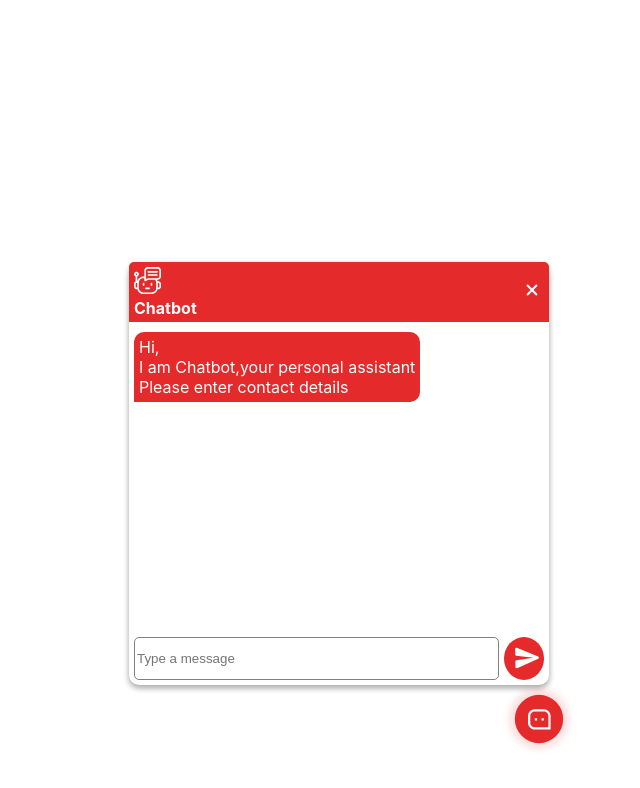
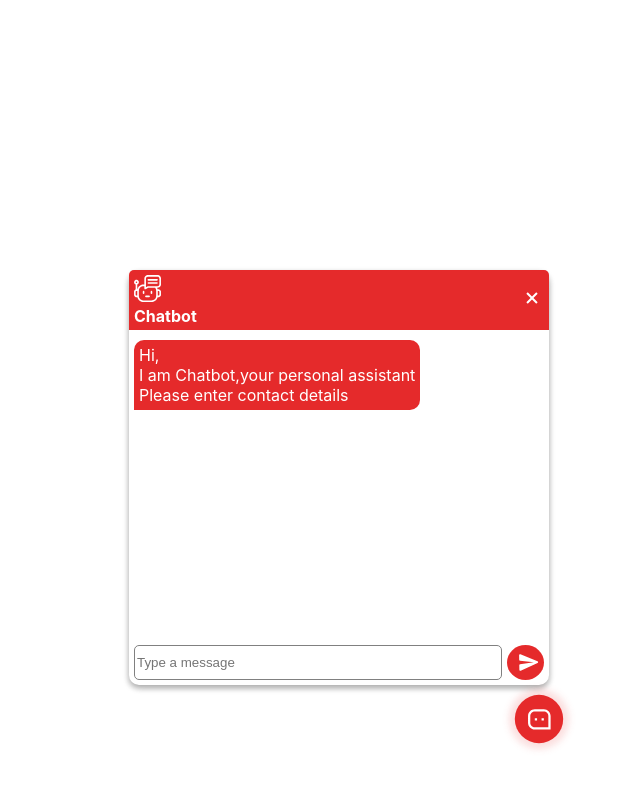
Before and after one commit to flycatch/chat-bot-widjet, a React (Create React App) app: page / in a window 1280 px wide. Both pictures are taken after a click on the picture 1179 px from the left and 719 px from the top of the page. Shown: the top 788 px of the page, without its empty margins (640-1280 px from the left). Built offline with nearby package versions, Linux system fonts and the light colour scheme.

Commit message:
fix:art:shape of circle fixed

```diff
--- a/src/components/Chatbox/index.css
+++ b/src/components/Chatbox/index.css
@@ -74,7 +74,7 @@
   width: 420px;
 }
 .sent-img {
-  width: 25px;
+  width: 20px;
   transform: rotate(44deg);
   padding-top: 3px;
 }
@@ -86,8 +86,8 @@
   background-color: #e52a2b;
   border-radius: 50%;
   border: 1px solid transparent;
-  width: 44px;
-  height: 43px;
+  width: 40px;
+  height: 35px;
   margin-left: 5px;
 }
 .close-button {
@@ -104,7 +104,7 @@
   display: none;
 }
 #custom-button {
-  padding: 6px;
+  padding: 2px;
   color: white;
   background-color: #e52a2b;
   border: 1px solid #000;
@@ -113,7 +113,7 @@
   display: flex;
   margin-right: 5px;
   vertical-align: middle;
-  height: 44px;
+  height: 35px;
 }
 .button-text {
   overflow-x: auto;
```
